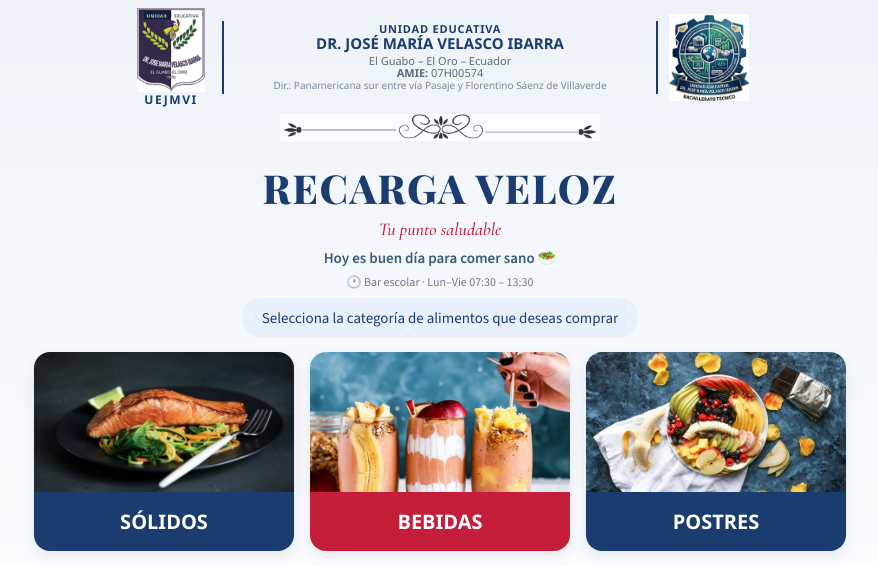
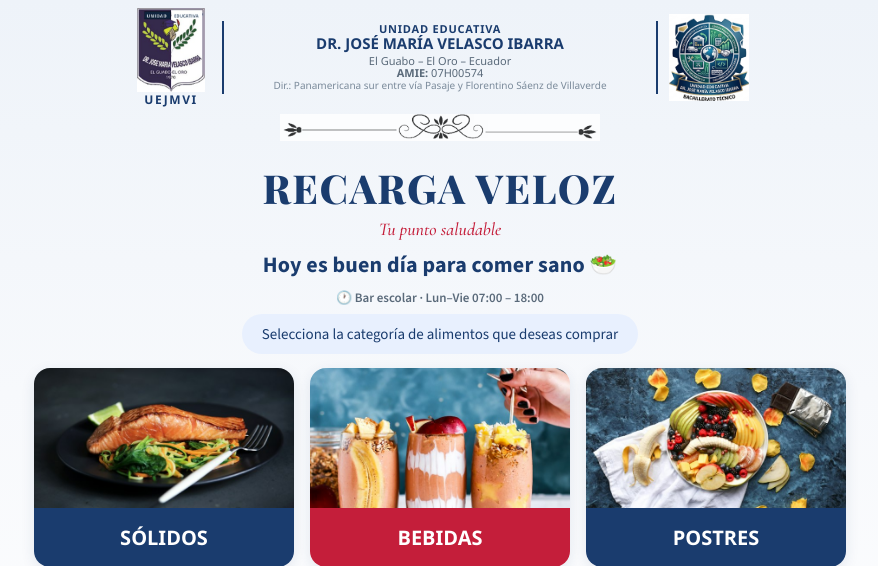
Before and after one commit to paopao0380-svg/recarga-veloz, a Flask app: page / in a window 1280 px wide. Shown: the top 566 px of the page, without its empty margins (200-1078 px from the left). Run offline with Flask 3, Linux system fonts and the light colour scheme; data comes from the database, SQL or seed files in the repository; data that the repository does not hold is empty; some libraries are stand-ins or nearby versions.

Commit message:
Update styling and content for frase-dia and horario-bar

```diff
--- a/templates/index.html
+++ b/templates/index.html
@@ -196,20 +196,22 @@
         }
         /* Frase del día */
         .frase-dia {
-            margin: 8px auto 0;
-            max-width: 420px;
+            margin: 10px auto 0;
+            max-width: 520px;
             font-family: 'Source Sans 3', system-ui, sans-serif;
-            font-size: clamp(13px, 2vw, 15px);
-            color: #3a5a7a;
-            font-weight: 600;
+            font-size: clamp(17px, 3.2vw, 22px);
+            color: #1a3c6e;
+            font-weight: 700;
             transition: opacity 0.28s ease;
-            min-height: 1.3em;
+            min-height: 1.4em;
+            letter-spacing: 0.2px;
         }
         .horario-bar {
-            margin: 6px auto 0;
-            font-size: 12px;
-            color: #6a7a8a;
+            margin: 8px auto 0;
+            font-size: 13px;
+            color: #5a6a7a;
             font-family: 'Source Sans 3', system-ui, sans-serif;
+            font-weight: 600;
         }
         /* Categorías dinámicas */
         .card-dyn {
@@ -361,7 +363,7 @@
             <h1 class="title" style="font-family:'Playfair Display',Georgia,serif;font-size:clamp(28px,5.5vw,48px);font-weight:800;color:#1a3c6e;letter-spacing:1.5px;margin:0;">RECARGA VELOZ</h1>
             <p class="slogan" style="font-family:'Cormorant Garamond',Georgia,serif;font-size:clamp(15px,2vw,18px);font-style:italic;color:#c41e3a;margin:4px 0 0;">Tu punto saludable</p>
             <p id="frase-dia" class="frase-dia">Hoy es buen día para comer sano 🥗</p>
-            <p class="horario-bar">🕐 Bar escolar · Lun–Vie 07:30 – 13:30</p>
+            <p class="horario-bar">🕐 Bar escolar · Lun–Vie 07:00 – 18:00</p>
         </header>
 
         <div class="instruction fade-in" style="animation-delay:0.15s;font-size:15px;padding:10px 18px;margin:0 auto 14px;">
```
